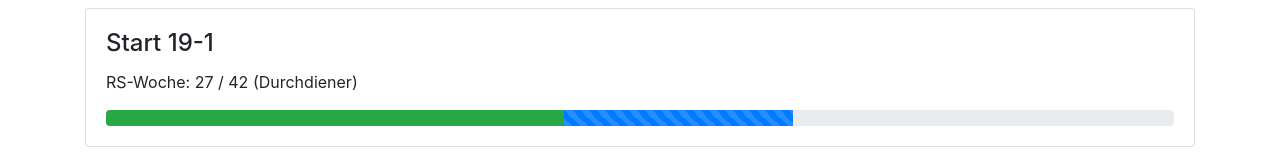
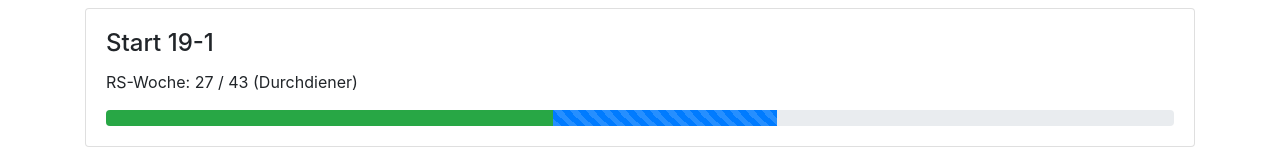
Before and after one commit to jmesserli/bern.army, a Nuxt app: page /rs in a window 1280 px wide. Shown: the part 120-273 px from the top of the page. Built offline with nearby package versions, Linux system fonts and the light colour scheme.

Commit message:
Fix total RS weeks

```diff
--- a/components/rs-woche.vue
+++ b/components/rs-woche.vue
@@ -37,7 +37,7 @@ export default {
       return Math.max(0, this.week - 18)
     },
     totalWeeks() {
-      return this.ddEnd.diff(this.rsStart, 'weeks')
+      return Math.ceil(this.ddEnd.diff(this.rsStart, 'weeks', true))
     },
     displayTotal() {
       return this.week <= 18 ? 18 : this.totalWeeks
```
